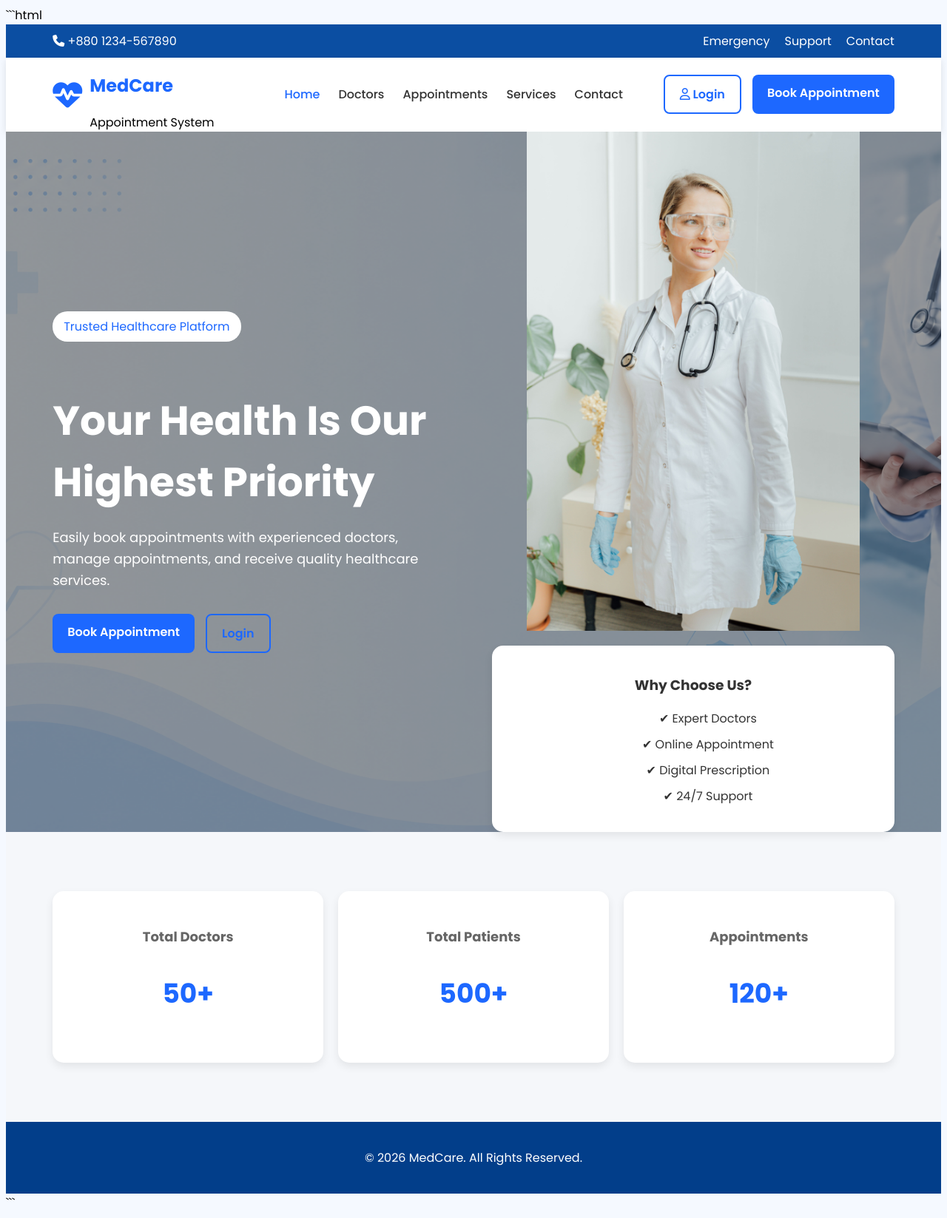
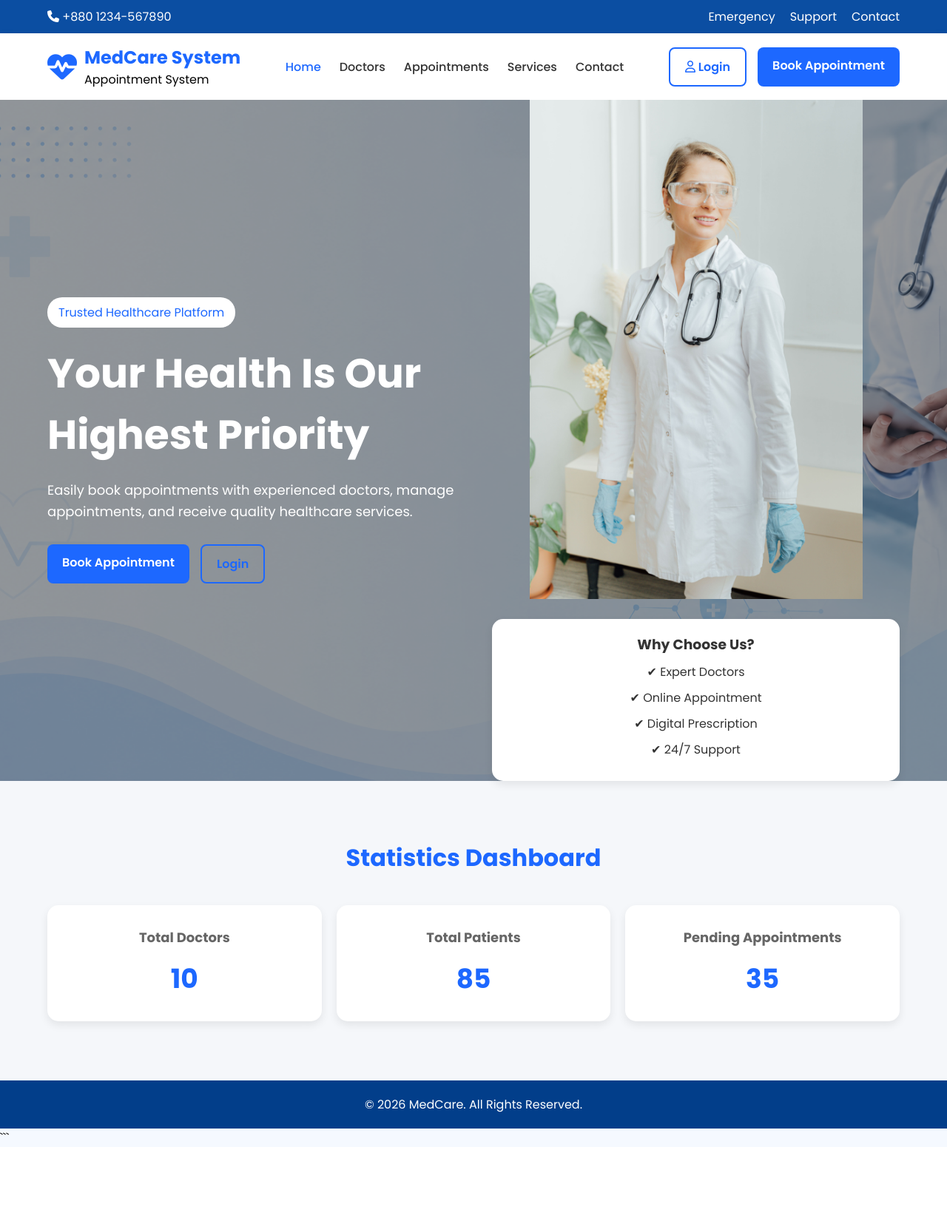
Before and after one commit to sudipabiswas/online-medical-appointment-system, a PHP site: page /home.html in a window 1280 px wide. Shown: the whole page at 74% size. After the commit the page ends 1535 px from the top, so only its background shows below. Run offline with PHP 8.4, Linux system fonts and the light colour scheme.

Commit message:
Changed logo text in test-conflict

````diff
--- a/css/styles.css
+++ b/css/styles.css
@@ -1,4 +1,60 @@
-```css
+/* Dashboard Section */
+
+.dashboard {
+    padding: 80px 0;
+    background: #f5f7fa;
+}
+
+.dashboard-title {
+    text-align: center;
+    color: #1d68ff;
+    margin-bottom: 40px;
+    font-size: 32px;
+}
+
+.stats-grid {
+    display: grid;
+    grid-template-columns: repeat(3, 1fr);
+    gap: 20px;
+}
+
+.card {
+    background: white;
+    padding: 30px;
+    border-radius: 15px;
+    box-shadow: 0px 5px 12px rgba(0,0,0,0.08);
+    text-align: center;
+    transition: 0.3s;
+}
+
+.card:hover {
+    transform: translateY(-5px);
+}
+
+.card h3 {
+    color: #666;
+    margin-bottom: 15px;
+}
+
+.card p {
+    font-size: 36px;
+    font-weight: bold;
+    color: #1d68ff;
+}
+
+/* Dashboard Responsive */
+
+@media (max-width: 992px) {
+    .stats-grid {
+        grid-template-columns: repeat(2, 1fr);
+    }
+}
+
+@media (max-width: 600px) {
+    .stats-grid {
+        grid-template-columns: 1fr;
+    }
+}
 * {
     margin: 0;
     padding: 0;
--- a/home.html
+++ b/home.html
@@ -1,4 +1,3 @@
-```html
 <!DOCTYPE html>
 <html lang="en">
 
@@ -41,7 +40,7 @@
             <div class="logo">
                 <i class="fa-solid fa-heart-pulse"></i>
                 <div>
-                    <h2>MedCare</h2>
+                  <h2>MedCare System</h2>
                     <span>Appointment System</span>
                 </div>
             </div>
@@ -137,22 +136,23 @@
 <section class="dashboard">
     <div class="container">
 
+        <h2 class="dashboard-title">Statistics Dashboard</h2>
 
         <div class="stats-grid">
 
             <div class="card">
                 <h3>Total Doctors</h3>
-                    <p>50+</p>
+                <p>10</p>
             </div>
 
             <div class="card">
                 <h3>Total Patients</h3>
-                    <p>500+</p>
+                <p>85</p>
             </div>
 
             <div class="card">
-                    <h3>Appointments</h3>
-                    <p>120+</p>
+                <h3>Pending Appointments</h3>
+                <p>35</p>
             </div>
 
         </div>
````
Lines whose indentation alone changed are shown as unchanged.
